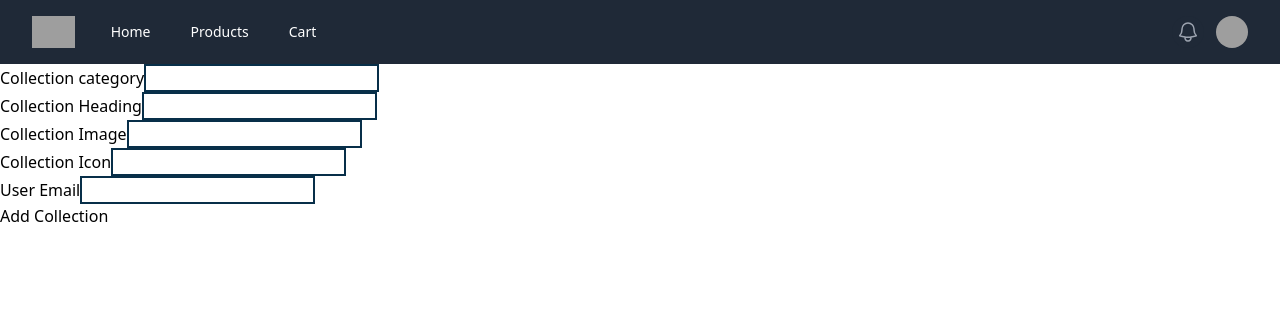
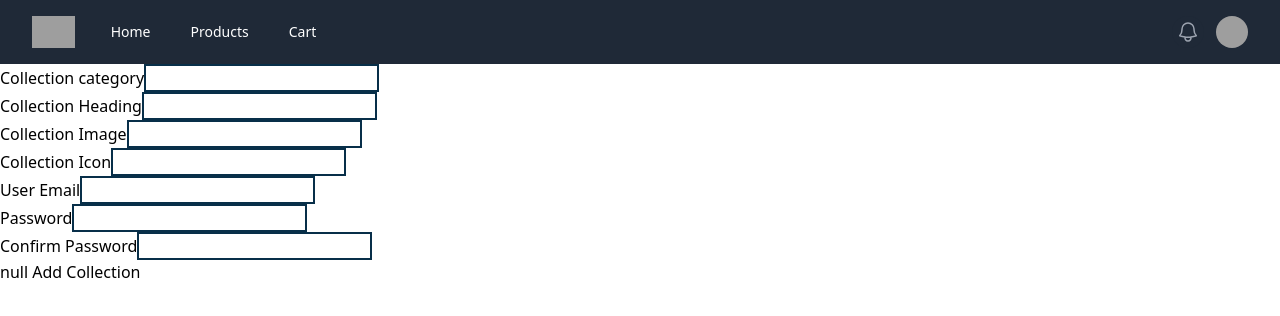
Before and after one commit to frontenddevtrainer/educommerce-aug, an Angular app: page /admin/create-collection in a window 1280 px wide. Shown: the top 316 px of the page. Built offline with nearby package versions, Linux system fonts and the light colour scheme; grey boxes are pictures that could not be loaded.

Commit message:
Reactive form custom validator for compare.

```diff
--- a/src/app/components/forms/create-collection/create-collection.component.html
+++ b/src/app/components/forms/create-collection/create-collection.component.html
@@ -45,5 +45,24 @@
       >Email format is not correct.</span
     >
   </p>
+
+  <p>
+    <label>Password</label>
+    <input
+      class="border-2 border-sky-950"
+      type="text"
+      formControlName="password"
+    />
+  </p>
+
+  <p>
+    <label>Confirm Password</label>
+    <input
+      class="border-2 border-sky-950"
+      type="text"
+      formControlName="confirmPassword"
+    />
+  </p>
+  {{ passworldControl?.errors | json }}
   <button type="submit">Add Collection</button>
 </form>
--- a/src/app/components/forms/create-collection/create-collection.component.ts
+++ b/src/app/components/forms/create-collection/create-collection.component.ts
@@ -1,8 +1,16 @@
 import { Component, inject, OnInit } from '@angular/core';
-import { AbstractControl, FormBuilder, FormControl, FormGroup, ReactiveFormsModule, Validators } from '@angular/forms';
+import {
+  AbstractControl,
+  FormBuilder,
+  FormControl,
+  FormGroup,
+  ReactiveFormsModule,
+  Validators,
+} from '@angular/forms';
 import { CollectionsService } from '../../../services/collections.service';
 import { CommonModule } from '@angular/common';
 import { emailValidator } from '../../../validators/email.validator';
+import { match } from '../../../validators/match.validator';
 
 @Component({
   selector: 'edu-create-collection',
@@ -15,40 +23,47 @@ export class CreateCollectionComponent implements OnInit {
   form!: FormGroup;
 
   fb: FormBuilder = inject(FormBuilder);
-  _collections = inject(CollectionsService)
+  _collections = inject(CollectionsService);
 
   ngOnInit(): void {
-    this.form = this.fb.group({
-      category: ['', [Validators.required, Validators.max(10)]],
-      heading: [''],
-      image: [''],
-      icon: [''],
-      email: ['', [Validators.required, emailValidator]],
+    this.form = this.fb.group(
+      {
+        category: ['', [Validators.required, Validators.max(10)]],
+        heading: [''],
+        image: [''],
+        icon: [''],
+        email: ['', [Validators.required, emailValidator]],
+        password: [''],
+        confirmPassword: [''],
+      },
+      { validators : [match('password', 'confirmPassword')] }
+    );
+
+    this.form.get('email')?.valueChanges.subscribe(() => {
+      console.log(this.form.get('email'));
     });
 
-    this.form.get("email")?.valueChanges.subscribe(()=>{
-        console.log(this.form.get("email"));
-    })
-
-    this.form.get("image")?.valueChanges.subscribe((value)=>{
-      const iconControl = this.form.get("icon");
-      if(value) {
-        iconControl?.setValidators([Validators.required])
-      }
-      else {
+    this.form.get('image')?.valueChanges.subscribe((value) => {
+      const iconControl = this.form.get('icon');
+      if (value) {
+        iconControl?.setValidators([Validators.required]);
+      } else {
         iconControl?.clearValidators();
       }
       iconControl?.updateValueAndValidity();
-    })
+    });
   }
 
-  addCollection(){
+  addCollection() {
     console.log(this.form);
     // this._collections.createCollection(this.form.value)
   }
 
-  get emailControl() : AbstractControl | null{
-    return this.form.get("email");
+  get emailControl(): AbstractControl | null {
+    return this.form.get('email');
   }
 
+  get passworldControl(): AbstractControl | null {
+    return this.form.get('password');
+  }
 }
--- /dev/null
+++ b/src/app/validators/match.validator.ts
@@ -0,0 +1,20 @@
+import { AbstractControl, ValidationErrors } from '@angular/forms';
+
+export function match(controlOne: string, controlTwo: string) {
+  return function (form: AbstractControl): ValidationErrors | null {
+    const controlOneElement = form.get(controlOne);
+    const controlTwoElement = form.get(controlTwo);
+
+    if (!controlOneElement || !controlTwoElement) {
+      return null;
+    }
+
+    if (controlOneElement.value !== controlTwoElement.value) {
+      controlOneElement.setErrors({ match: true });
+      return { match: true };
+    } else {
+      controlOneElement.setErrors(null);
+      return null;
+    }
+  };
+}
```
